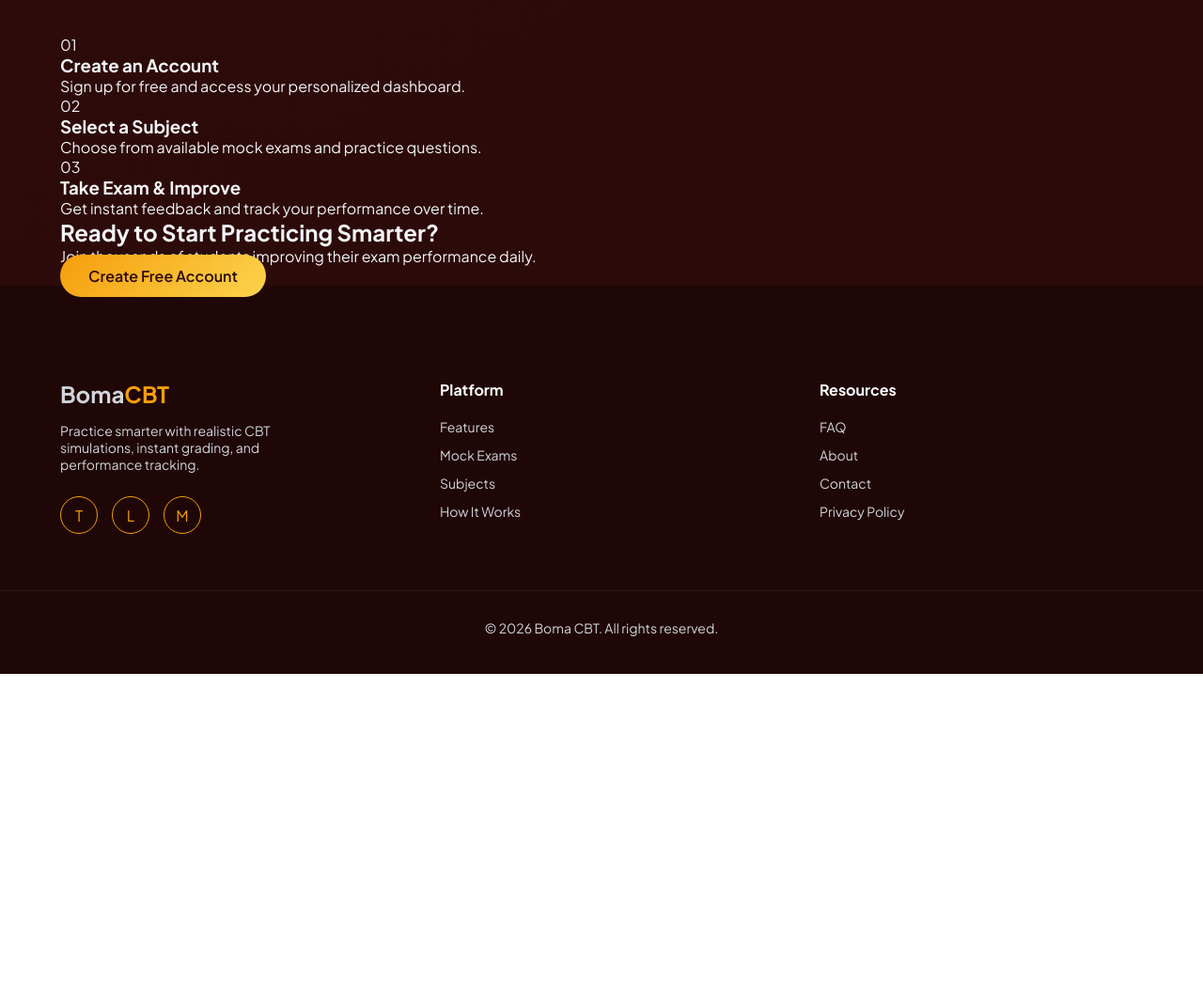
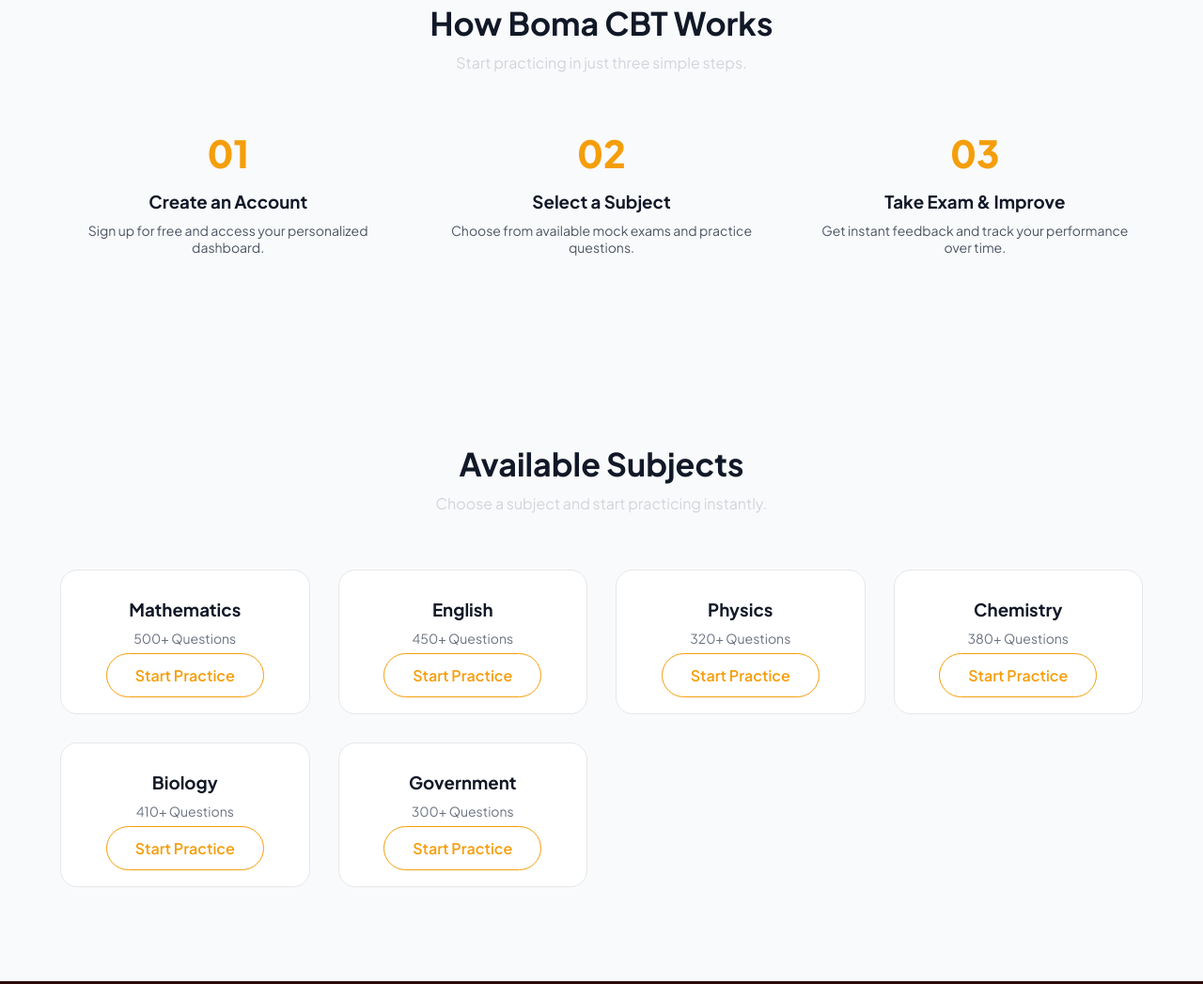
Before and after one commit to Amigo-1234/bomacbt, a plain HTML site: page index.html in a window 1280 px wide. Shown: the part 1806-2853 px from the top of the page at 94% size. Before the commit the page ends 2523 px from the top, so only its background shows below. Drawn offline with Linux system fonts and the light colour scheme.

Commit message:
exams added

```diff
--- a/css/style.css
+++ b/css/style.css
@@ -477,6 +477,105 @@
   font-weight:500;
 }
 
+
+/* ===== HOW IT WORKS ===== */
+
+.how-it-works {
+  background: #F9FAFB;
+  color: #111827;
+  padding: 100px 0;
+}
+
+.steps {
+  display: flex;
+  justify-content: space-between;
+  gap: 40px;
+  margin-top: 60px;
+  flex-wrap: wrap;
+}
+
+.step {
+  flex: 1;
+  min-width: 250px;
+  text-align: center;
+}
+
+.step-number {
+  font-size: 40px;
+  font-weight: 800;
+  color: #F59E0B;
+  margin-bottom: 15px;
+}
+
+.step h3 {
+  margin-bottom: 10px;
+}
+
+.step p {
+  font-size: 14px;
+  color: #4b5563;
+}
+
+/* ===== FINAL CTA ===== */
+
+.final-cta {
+  background: #2B0A0A;
+  padding: 100px 0;
+  text-align: center;
+}
+
+.cta-container h2 {
+  font-size: 34px;
+  margin-bottom: 15px;
+}
+
+.cta-container p {
+  color: #d1d5db;
+  margin-bottom: 30px;
+}
+
+/* =========================
+   SUBJECTS
+========================= */
+
+.subjects{
+  padding:100px 0;
+  background:#F9FAFB;
+  color:#111827;
+}
+
+.subjects-grid{
+  display:grid;
+  grid-template-columns:repeat(auto-fit,minmax(220px,1fr));
+  gap:30px;
+  margin-top:60px;
+}
+
+.subject-card{
+  background:white;
+  padding:30px;
+  border-radius:18px;
+  text-align:center;
+
+  border:1px solid #e5e7eb;
+
+  transition:.3s ease;
+}
+
+.subject-card h3{
+  margin-bottom:10px;
+}
+
+.subject-card p{
+  margin-bottom:20px;
+  font-size:14px;
+  color:#6b7280;
+}
+
+.subject-card:hover{
+  transform:translateY(-8px);
+  box-shadow:0 20px 40px rgba(0,0,0,0.1);
+}
 /* =========================
    FEATURES
 ========================= */
--- a/index.html
+++ b/index.html
@@ -140,6 +140,7 @@
   </div>
 </section>
 
+
 <div class="section-divider"></div>
 
 <section class="how-it-works">
@@ -168,6 +169,57 @@
         <div class="step-number">03</div>
         <h3>Take Exam & Improve</h3>
         <p>Get instant feedback and track your performance over time.</p>
+      </div>
+
+    </div>
+
+  </div>
+</section>
+
+<section class="subjects">
+  <div class="container">
+
+    <div class="section-header">
+      <h2>Available Subjects</h2>
+      <p>Choose a subject and start practicing instantly.</p>
+    </div>
+
+    <div class="subjects-grid">
+
+      <div class="subject-card">
+        <h3>Mathematics</h3>
+        <p>500+ Questions</p>
+        <a href="#" class="btn-outline">Start Practice</a>
+      </div>
+
+      <div class="subject-card">
+        <h3>English</h3>
+        <p>450+ Questions</p>
+        <a href="#" class="btn-outline">Start Practice</a>
+      </div>
+
+      <div class="subject-card">
+        <h3>Physics</h3>
+        <p>320+ Questions</p>
+        <a href="#" class="btn-outline">Start Practice</a>
+      </div>
+
+      <div class="subject-card">
+        <h3>Chemistry</h3>
+        <p>380+ Questions</p>
+        <a href="#" class="btn-outline">Start Practice</a>
+      </div>
+
+      <div class="subject-card">
+        <h3>Biology</h3>
+        <p>410+ Questions</p>
+        <a href="#" class="btn-outline">Start Practice</a>
+      </div>
+
+      <div class="subject-card">
+        <h3>Government</h3>
+        <p>300+ Questions</p>
+        <a href="#" class="btn-outline">Start Practice</a>
       </div>
 
     </div>
```
